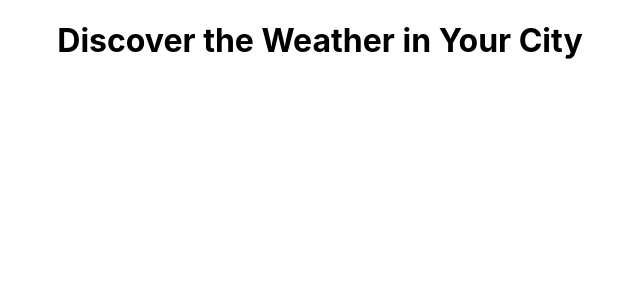
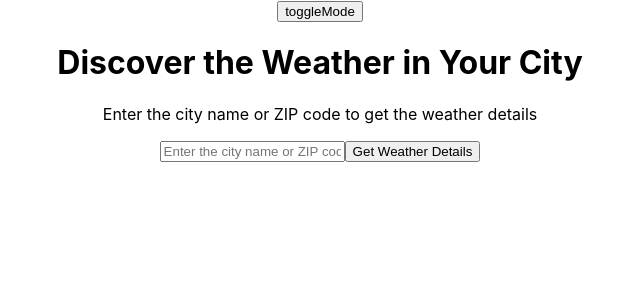
Before and after one commit to venkateshnakka/weather-report-app, a React (Create React App) app: page / in a window 1280 px wide. Shown: the top 300 px of the page, without its empty margins (320-960 px from the left). Built offline with nearby package versions, Linux system fonts and the light colour scheme.

Commit message:
redux store Implemented for achieving the the dark mode functionality

```diff
--- a/package.json
+++ b/package.json
@@ -3,11 +3,13 @@
   "version": "0.1.0",
   "private": true,
   "dependencies": {
+    "@reduxjs/toolkit": "^2.2.5",
     "@testing-library/jest-dom": "^5.17.0",
     "@testing-library/react": "^13.4.0",
     "@testing-library/user-event": "^13.5.0",
     "react": "^18.3.1",
     "react-dom": "^18.3.1",
+    "react-redux": "^9.1.2",
     "react-scripts": "5.0.1",
     "web-vitals": "^2.1.4"
   },
--- a/src/App.js
+++ b/src/App.js
@@ -1,10 +1,27 @@
 import logo from './logo.svg';
 import './App.css';
+import { useDispatch, useSelector } from 'react-redux';
+import store from './utils/store';
+import { changeMode } from './utils/toggleMode';
 
 function App() {
+  const dispatch = useDispatch()
+
+  const updateMode = ()=>{
+    dispatch(changeMode())
+  }
+  const toggleMenu = useSelector(store => store.mode.modeStatus)
+  console.log(toggleMenu)
+  const getWeatherDetails = () =>{
+
+  }
   return (
     <div className="App">
+      <button onClick={updateMode}>toggleMode</button>
       <h1>Discover the Weather in Your City</h1>
+      <p>Enter the city name or ZIP code to get the weather details</p>
+      <input type='text' placeholder='Enter the city name or ZIP code'/>
+      <button onClick={getWeatherDetails}>Get Weather Details</button>
     </div>
   );
 }
--- a/src/index.js
+++ b/src/index.js
@@ -3,11 +3,16 @@ import ReactDOM from 'react-dom/client';
 import './index.css';
 import App from './App';
 import reportWebVitals from './reportWebVitals';
+import { Provider } from 'react-redux';
+import store from './utils/store';
+
 
 const root = ReactDOM.createRoot(document.getElementById('root'));
 root.render(
   <React.StrictMode>
-    <App />
+   <Provider store={store}>
+      <App />
+   </Provider>
   </React.StrictMode>
 );
 
--- /dev/null
+++ b/src/utils/store.js
@@ -0,0 +1,10 @@
+import { configureStore } from "@reduxjs/toolkit";
+import toggleMode from "./toggleMode";
+const store = configureStore(
+    {
+        reducer:{
+            mode: toggleMode
+        }
+    }
+)
+export default store
--- /dev/null
+++ b/src/utils/toggleMode.js
@@ -0,0 +1,17 @@
+import { createSlice } from "@reduxjs/toolkit";
+const toggleMode = createSlice(
+    {
+        name: "mode",
+        initialState : {
+            modeStatus: false
+        },
+        reducers:{
+            changeMode : (state)=>{
+                state.modeStatus = !state.modeStatus
+            }
+        }
+    }
+
+)
+export const {changeMode}  = toggleMode.actions;
+export default toggleMode.reducer;
```
Also changed, not shown: 1 other file (tests, documents, lock files or other folders).
